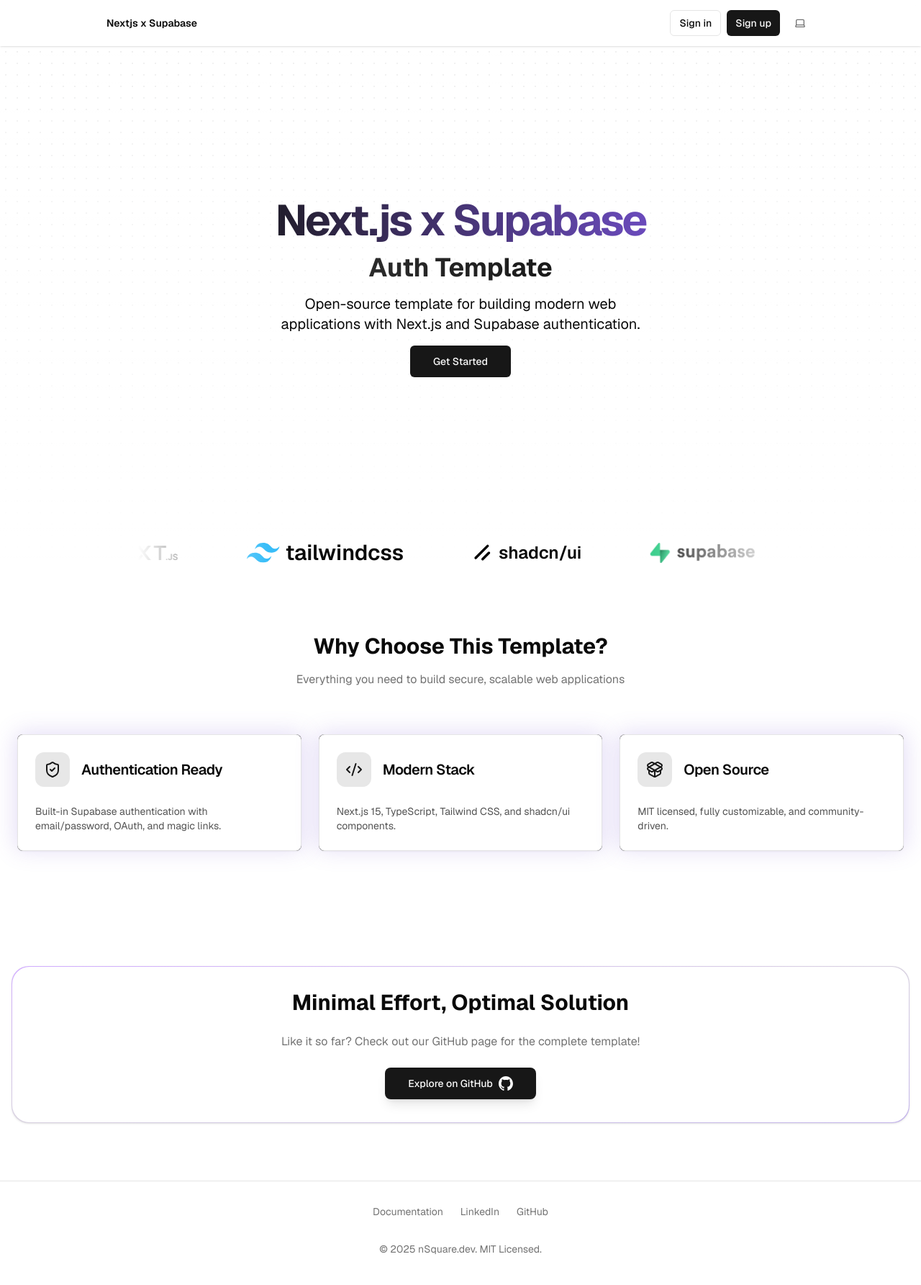
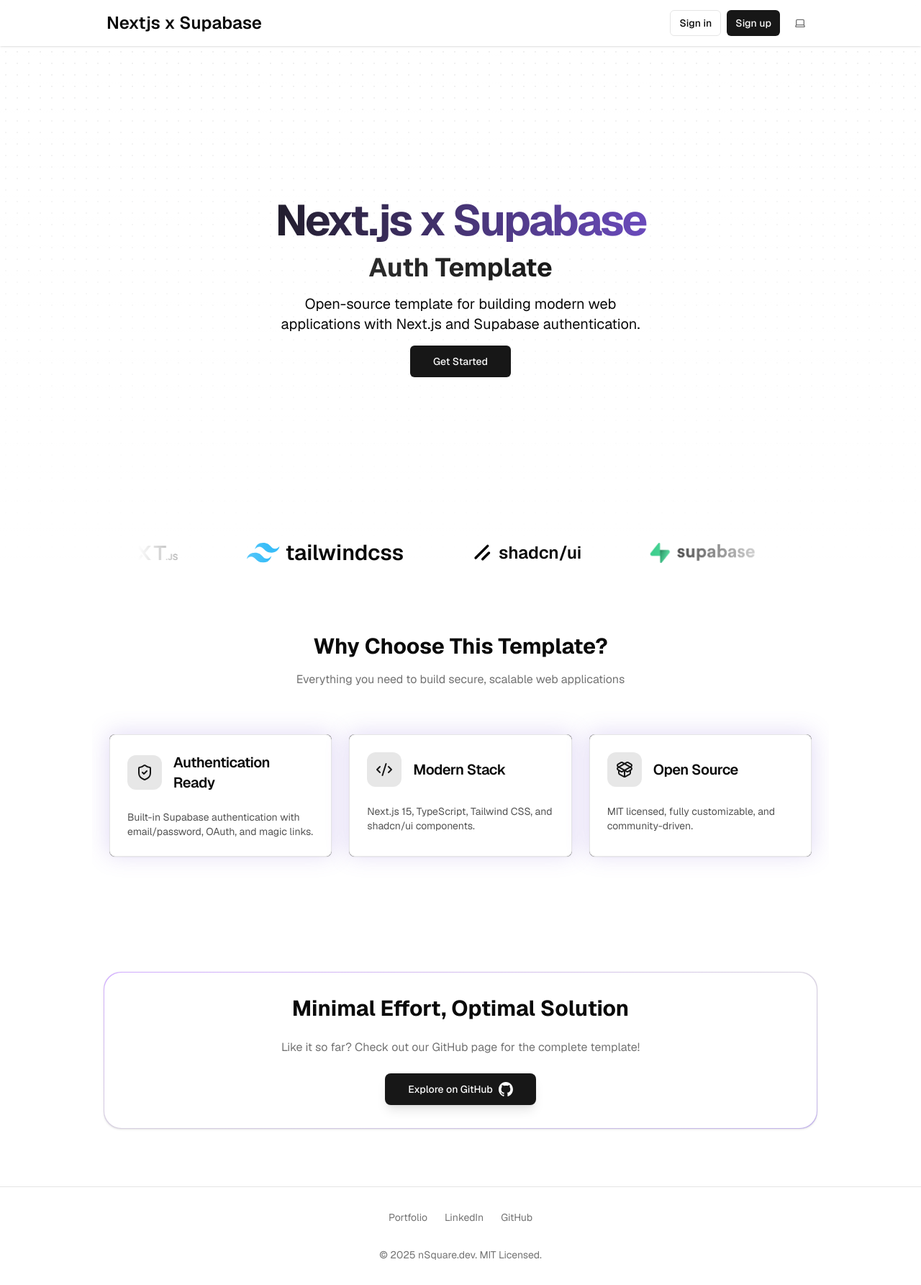
Before and after one commit to chrisng16/auth-supabase-template, a Next.js app: page / in a window 1280 px wide. Shown: the whole page at 72% size. Built offline with nearby package versions, Linux system fonts and the light colour scheme; no server answers.

Commit message:
Completed README.MD

```diff
--- a/app/actions.ts
+++ b/app/actions.ts
@@ -74,7 +74,7 @@
   const { data, error } = await supabase.auth.signInWithOAuth({
     provider: 'google',
     options: {
-      redirectTo: `https://chrisng16-nextjs-supabase-template.vercel.app/auth/callback`,
+      redirectTo: `${siteURL}/auth/callback`,
     },
   })
 
--- a/app/layout.tsx
+++ b/app/layout.tsx
@@ -31,7 +31,9 @@
           <main className="min-h-screen flex flex-col items-center">
             <div className="flex-1 w-full h-screen flex flex-col items-center relative">
               <Navbar />
-              <div className="w-full mx-auto relative">{children}</div>
+              <div className="w-full mx-auto relative max-w-5xl">
+                {children}
+              </div>
               <Footer />
             </div>
           </main>
--- a/app/protected/page.tsx
+++ b/app/protected/page.tsx
@@ -14,7 +14,7 @@
   }
 
   return (
-    <div className="flex-1 w-full h-full flex flex-col gap-12">
+    <div className="flex-1 w-full h-full flex flex-col gap-12 p-6">
       <div className="w-full">
         <div className="bg-accent text-sm p-3 px-5 rounded-md text-foreground flex gap-3 items-center">
           <InfoIcon size="16" strokeWidth={2} />
@@ -24,7 +24,7 @@
       </div>
       <div className="flex flex-col gap-2 items-start">
         <h2 className="font-bold text-2xl mb-4">Your user details</h2>
-        <pre className="text-xs font-mono p-3 rounded border">
+        <pre className="text-xs font-mono p-3 rounded border w-full text-wrap">
           {JSON.stringify(user, null, 2)}
         </pre>
       </div>
--- a/components/sections/footer.tsx
+++ b/components/sections/footer.tsx
@@ -8,10 +8,12 @@
         <div className="flex flex-col md:flex-row justify-center items-center gap-8">
           <nav className="flex gap-6 text-sm text-muted-foreground">
             <Link
-              href="/docs"
+              href="https://www.nSquare.dev"
+              target="_blank"
+              rel="noreferrer noopener"
               className="hover:text-foreground transition-colors"
             >
-              Documentation
+              Portfolio
             </Link>
             <Link
               href="https://www.linkedin.com/in/chrisng16"
--- a/components/sections/navbar.tsx
+++ b/components/sections/navbar.tsx
@@ -6,7 +6,7 @@
   return (
     <nav className="w-full flex justify-center shadow h-16 sticky top-0 bg-background/80 z-50 backdrop-blur">
       <div className="w-full max-w-5xl flex justify-between items-center p-3 px-5 text-sm">
-        <div className="flex gap-5 items-center font-semibold">
+        <div className="flex gap-5 items-center font-semibold text-lg md:text-2xl">
           <Link href={"/"}>Nextjs x Supabase</Link>
         </div>
         <HeaderAuth />
```
Also changed, not shown: LICENSE.txt (added), 1 other file (tests, documents, lock files or other folders).
